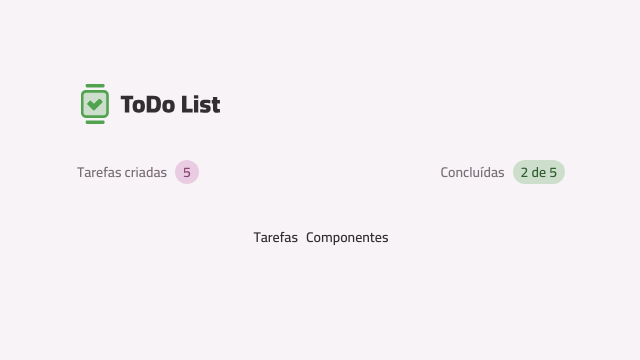
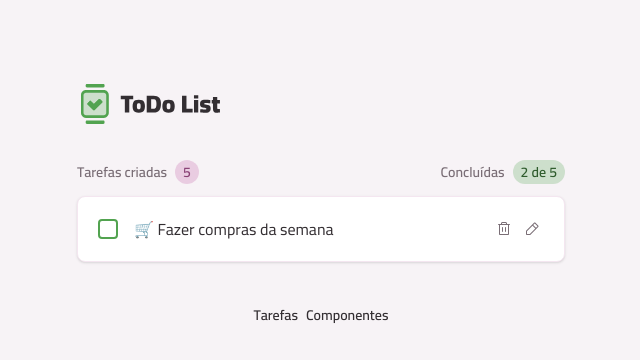
Before and after one commit to pfrancaneto/todo, a React (Vite) app: page / in a window 1280 px wide. Shown: the top 360 px of the page, without its empty margins (319-959 px from the left). Built offline with nearby package versions, Linux system fonts and the light colour scheme.

Commit message:
criando component TaskItem

```diff
--- /dev/null
+++ b/src/core-components/TaskItem.tsx
@@ -0,0 +1,55 @@
+import { useState } from 'react';
+
+import ButtonIcon from '../components/ButtonIcon';
+import Card from '../components/Card';
+import InputCheckBox from '../components/InputCheckBox';
+import Text from '../components/Text';
+
+import TrashIcon from '../assets/icons/trash.svg?react';
+import PencilIcon from '../assets/icons/pencil.svg?react';
+import CheckIcon from '../assets/icons/check.svg?react';
+import XIcon from '../assets/icons/x.svg?react';
+import InputText from '../components/InputText';
+
+export default function TaskItem() {
+  const [isEditing, setIsEditing] = useState(false);
+
+  function handleEditTask() {
+    setIsEditing(true);
+  }
+
+  function handleExitEditTask() {
+    setIsEditing(false);
+  }
+
+  return (
+    <Card size="md" className="flex items-center gap-4">
+      {!isEditing ? (
+        <>
+          <InputCheckBox />
+          <Text className="flex-1">🛒 Fazer compras da semana</Text>
+          <div className="flex gap-1">
+            <ButtonIcon icon={TrashIcon} variant="tertiary" />
+            <ButtonIcon
+              icon={PencilIcon}
+              variant="tertiary"
+              onClick={handleEditTask}
+            />
+          </div>
+        </>
+      ) : (
+        <>
+          <InputText className="flex-1" />
+          <div className="flex gap-1">
+            <ButtonIcon
+              icon={XIcon}
+              variant="secondary"
+              onClick={handleExitEditTask}
+            />
+            <ButtonIcon icon={CheckIcon} variant="primary" />
+          </div>
+        </>
+      )}
+    </Card>
+  );
+}
--- a/src/pages/Home.tsx
+++ b/src/pages/Home.tsx
@@ -1,4 +1,5 @@
 import Container from '../components/Container';
+import TaskItem from '../core-components/TaskItem';
 import TasksSummary from '../core-components/TasksSummary';
 
 export default function Home() {
@@ -7,6 +8,8 @@
       <header className="flex items-center justify-between">
         <TasksSummary />
       </header>
+
+      <TaskItem />
     </Container>
   );
 }
```
